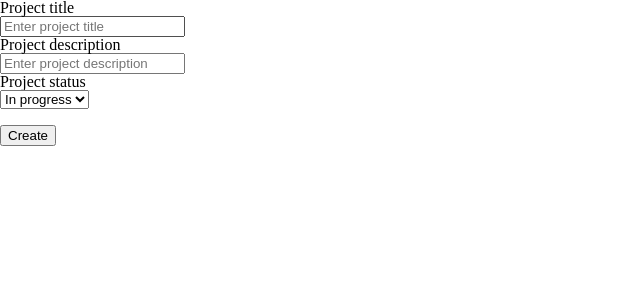
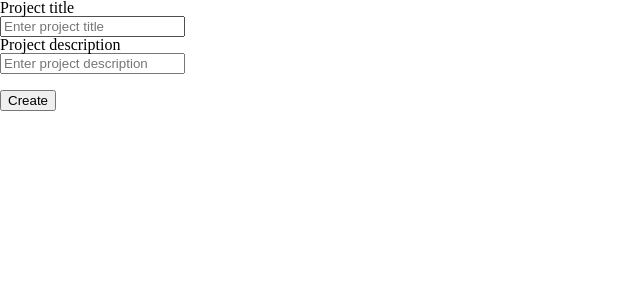
Before and after one commit to OsvaldasUlevicius/undefined, a PHP site: page /templates/createProject.php in a window 1280 px wide. Shown: the top 300 px of the page, without its empty margins (0-640 px from the left). Run offline with PHP 8.4, Linux system fonts and the light colour scheme.

Commit message:
Fix how status is displayed in Project list, Remove Select from create project form

```diff
--- a/modules/createProject.php
+++ b/modules/createProject.php
@@ -9,9 +9,8 @@ if (isset($_POST["createProject"])) {
     $projectCount = mysqli_num_rows($result);
     if ($projectCount == 0) {
         $description = mysqli_real_escape_string($db, $_POST['description']);
-        $status = mysqli_real_escape_string($db, $_POST['status']);
 
-        $query = "INSERT INTO projects (title, description, status) VALUES('$title', '$description', '$status')";
+        $query = "INSERT INTO projects (title, description, status) VALUES('$title', '$description', '1')";
         mysqli_query($db, $query);
     } else {
         $error = "Project with this name already exists";
--- a/modules/projectList.php
+++ b/modules/projectList.php
@@ -11,6 +11,7 @@ while ($row = $result->fetch_assoc()) {
     $tasksResult = mysqli_query($db, $tasksQuery);
     $row['tasksCount'] = 0;
     $row['notFinishedTasksCount'] = 0;
+    $row['status'] = ($row['status'] == 1 ? "In progress" : "Done");
 
     while ($task = $tasksResult->fetch_assoc()) {
         $row['tasksCount'] += 1;
--- a/templates/createProject.php
+++ b/templates/createProject.php
@@ -21,13 +21,6 @@
                required>
     </div>
     <div>
-        <label for="status">Project status</label>
-        <select id="status" name="status">
-            <option value="1">In progress</option>
-            <option value="2">Done</option>
-        </select>
-    </div>
-    <div>
         </br>
         <input type="submit" name="createProject" value="Create">
     </div>
```
